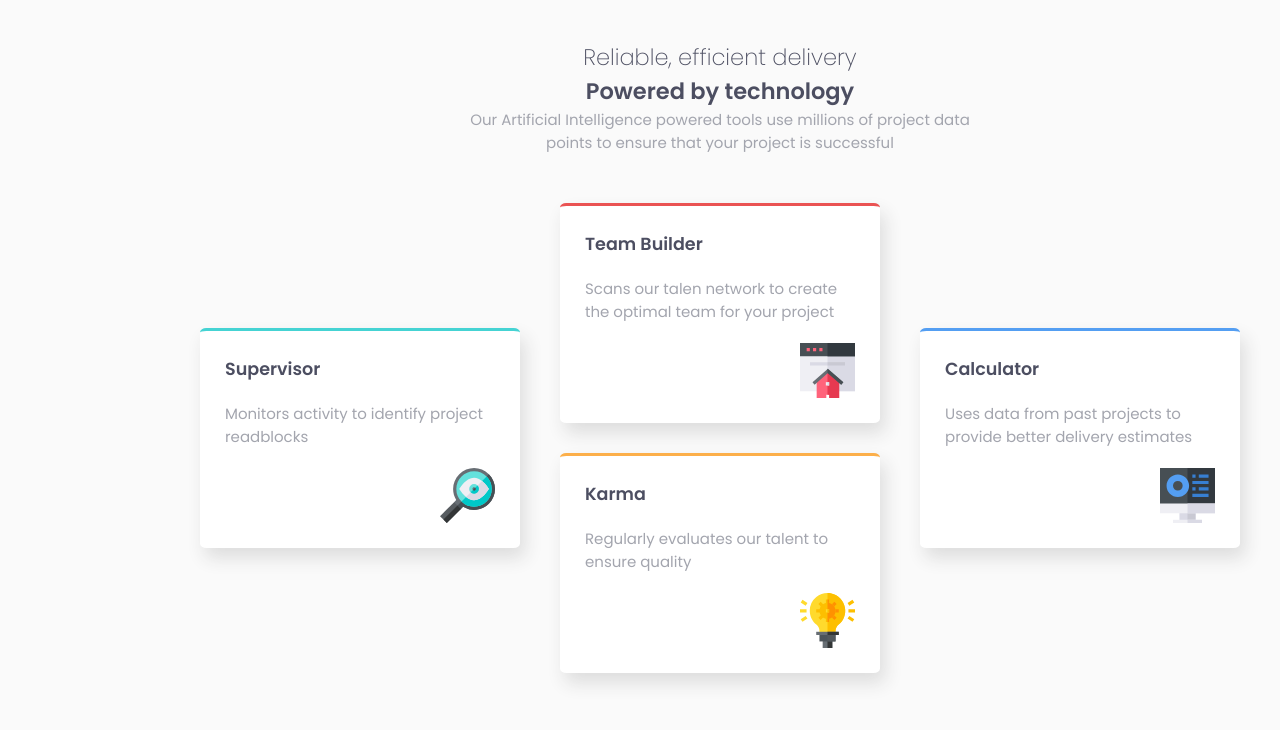
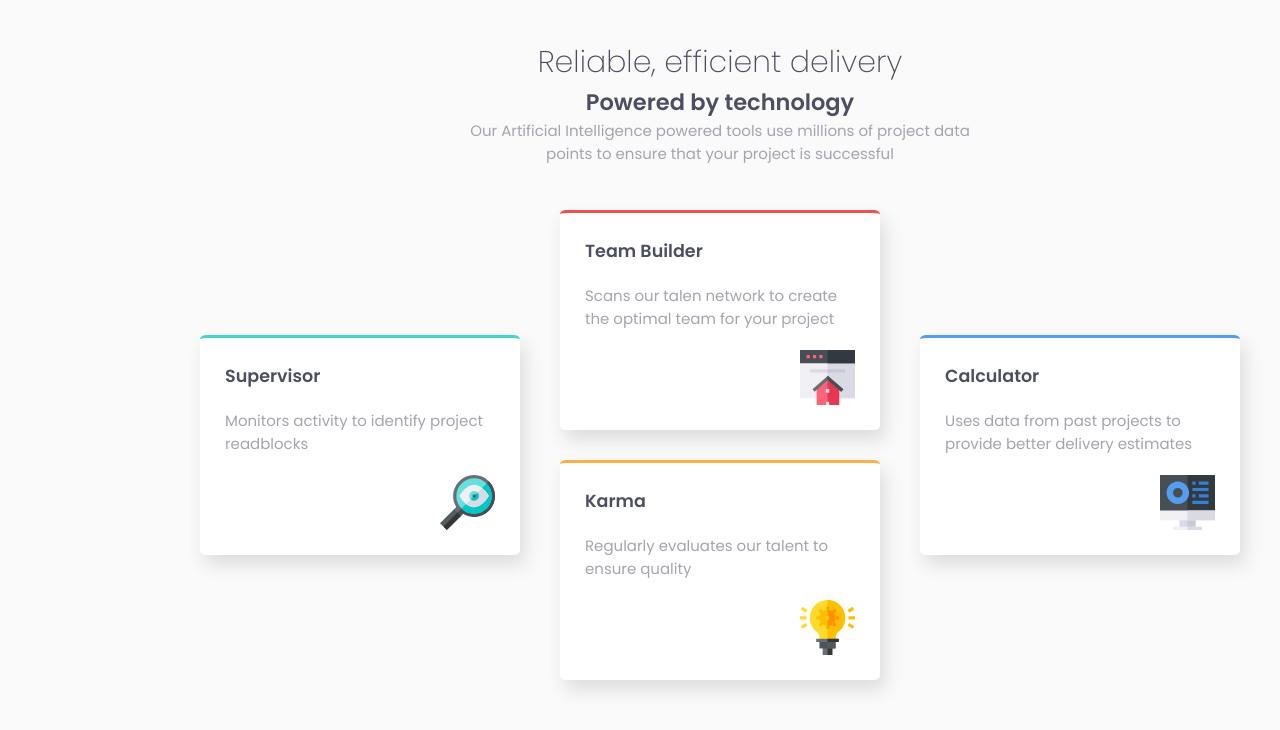
Before and after one commit to naimaRtn/four-card-feature-html-css, a plain HTML site: page four-card-feature.html in a window 1280 px wide. Shown: the top 730 px of the page. Drawn offline with Linux system fonts and the light colour scheme.

Commit message:
adding h1

```diff
--- a/four-card-feature.css
+++ b/four-card-feature.css
@@ -68,7 +68,7 @@ h3, h1, h2{
     text-align: center;
 }
 
-h2:first-of-type{
+h1{
     font-weight: 200;
 }
 
--- a/four-card-feature.html
+++ b/four-card-feature.html
@@ -8,11 +8,11 @@
     <link rel="preconnect" href="https://fonts.googleapis.com">
     <link rel="preconnect" href="https://fonts.gstatic.com" crossorigin>
     <link href="https://fonts.googleapis.com/css2?family=Poppins:wght@200;400;600&display=swap" rel="stylesheet">
-    <title>Document</title>
+    <title>Challenge</title>
 </head>
 <body>
     <div class="title">
-        <h2>Reliable, efficient delivery</h2>
+        <h1>Reliable, efficient delivery</h1>
         <h2>Powered by technology</h2>
         <p>Our Artificial Intelligence powered tools use millions of project data<br> points to ensure that your project is successful</p>
     </div>
```
